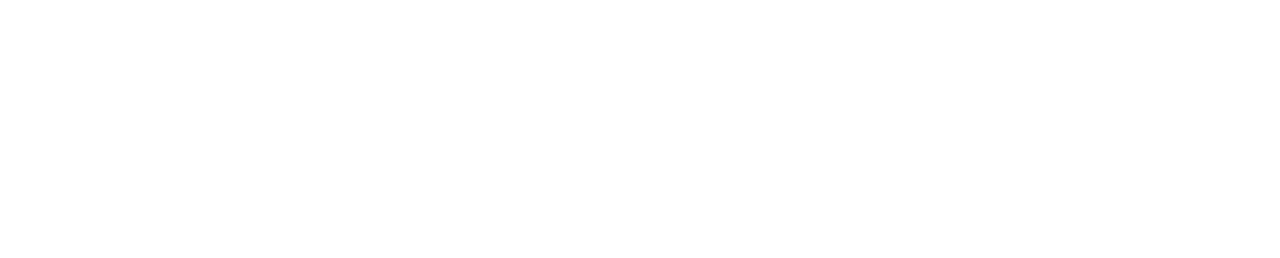
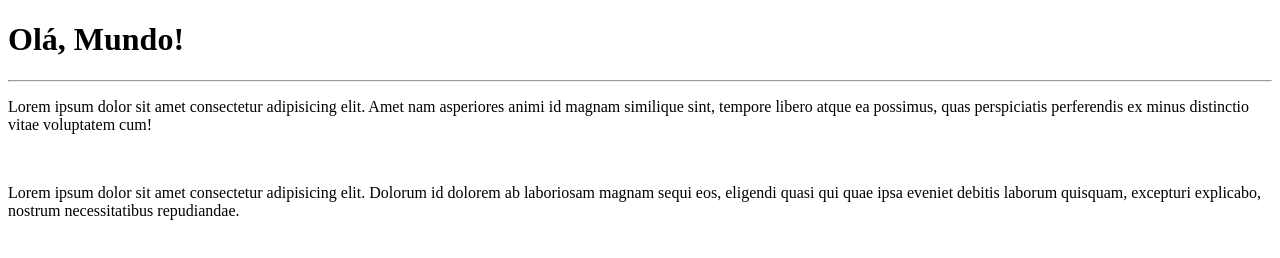
Before and after one commit to hracanelli/Site-Kloontech, a plain HTML site: page index.html in a window 1280 px wide. Drawn offline with Linux system fonts and the light colour scheme.

Commit message:
HelloWorld Class01

```diff
--- a/index.html
+++ b/index.html
@@ -3,9 +3,13 @@
 <head>
     <meta charset="UTF-8">
     <meta name="viewport" content="width=device-width, initial-scale=1.0">
-    <title>Document</title>
+    <title>Primeiro Titulo do Site da Kloontech</title>
 </head>
 <body>
-
+    <h1>Olá, Mundo!</h1>
+    <hr>
+    <p>Lorem ipsum dolor sit amet consectetur adipisicing elit. Amet nam asperiores animi id magnam similique sint, tempore libero atque ea possimus, quas perspiciatis perferendis ex minus distinctio vitae voluptatem cum!</p>
+    <br>
+    <p>Lorem ipsum dolor sit amet consectetur adipisicing elit. Dolorum id dolorem ab laboriosam magnam sequi eos, eligendi quasi qui quae ipsa eveniet debitis laborum quisquam, excepturi explicabo, nostrum necessitatibus repudiandae.</p>
 </body>
 </html>
```
